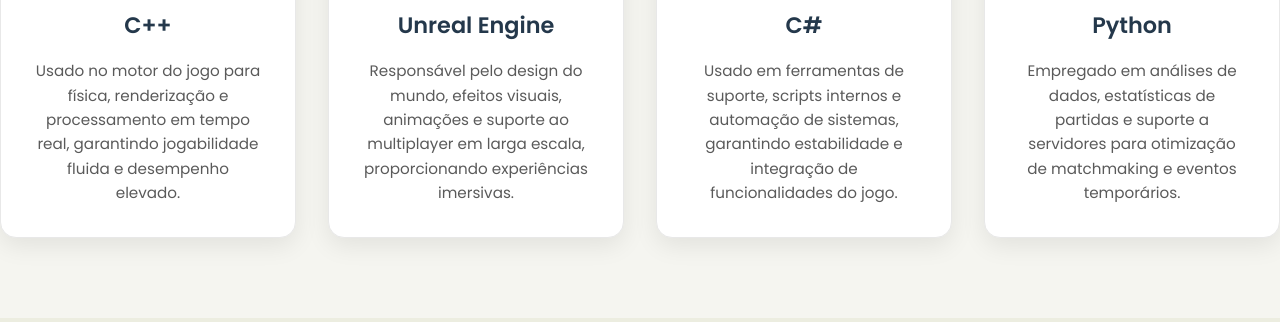
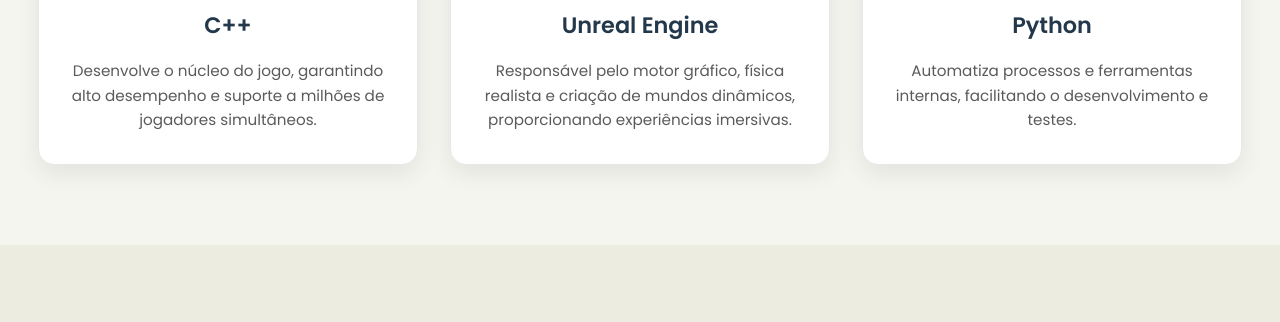
Before and after one commit to viniciusmurara/projeto-dsweb-n1, a plain HTML site: page fortnite/index.html in a window 1280 px wide. Shown: the part 1073-1395 px from the top of the page. Drawn offline with Linux system fonts and the light colour scheme.

Commit message:
agora sim, finalizado

```diff
--- a/fortnite/index.html
+++ b/fortnite/index.html
@@ -46,28 +46,21 @@
                     <img src="images/1643312603cpp.png" alt="C++">
                     <div class="tech-info">
                         <h3>C++</h3>
-                        <p>Usado no motor do jogo para física, renderização e processamento em tempo real, garantindo jogabilidade fluida e desempenho elevado.</p>
+                        <p>Desenvolve o núcleo do jogo, garantindo alto desempenho e suporte a milhões de jogadores simultâneos.</p>
                     </div>
                 </div>
                 <div class="tech-card">
                     <img src="images/Unreal-Engine-Logo--Streamline-Logos.svg" alt="Unreal Engine">
                     <div class="tech-info">
                         <h3>Unreal Engine</h3>
-                        <p>Responsável pelo design do mundo, efeitos visuais, animações e suporte ao multiplayer em larga escala, proporcionando experiências imersivas.</p>
-                    </div>
-                </div>
-                <div class="tech-card">
-                    <img src="images/63065002cd563e1f8fcead3b_fdcad5ca.png" alt="C#">
-                    <div class="tech-info">
-                        <h3>C#</h3>
-                        <p>Usado em ferramentas de suporte, scripts internos e automação de sistemas, garantindo estabilidade e integração de funcionalidades do jogo.</p>
+                        <p>Responsável pelo motor gráfico, física realista e criação de mundos dinâmicos, proporcionando experiências imersivas.</p>
                     </div>
                 </div>
                 <div class="tech-card">
                     <img src="images/Python--Streamline-Font-Awesome.svg" alt="Python">
                     <div class="tech-info">
                         <h3>Python</h3>
-                        <p>Empregado em análises de dados, estatísticas de partidas e suporte a servidores para otimização de matchmaking e eventos temporários.</p>
+                        <p>Automatiza processos e ferramentas internas, facilitando o desenvolvimento e testes.</p>
                     </div>
                 </div>
             </div>
```
